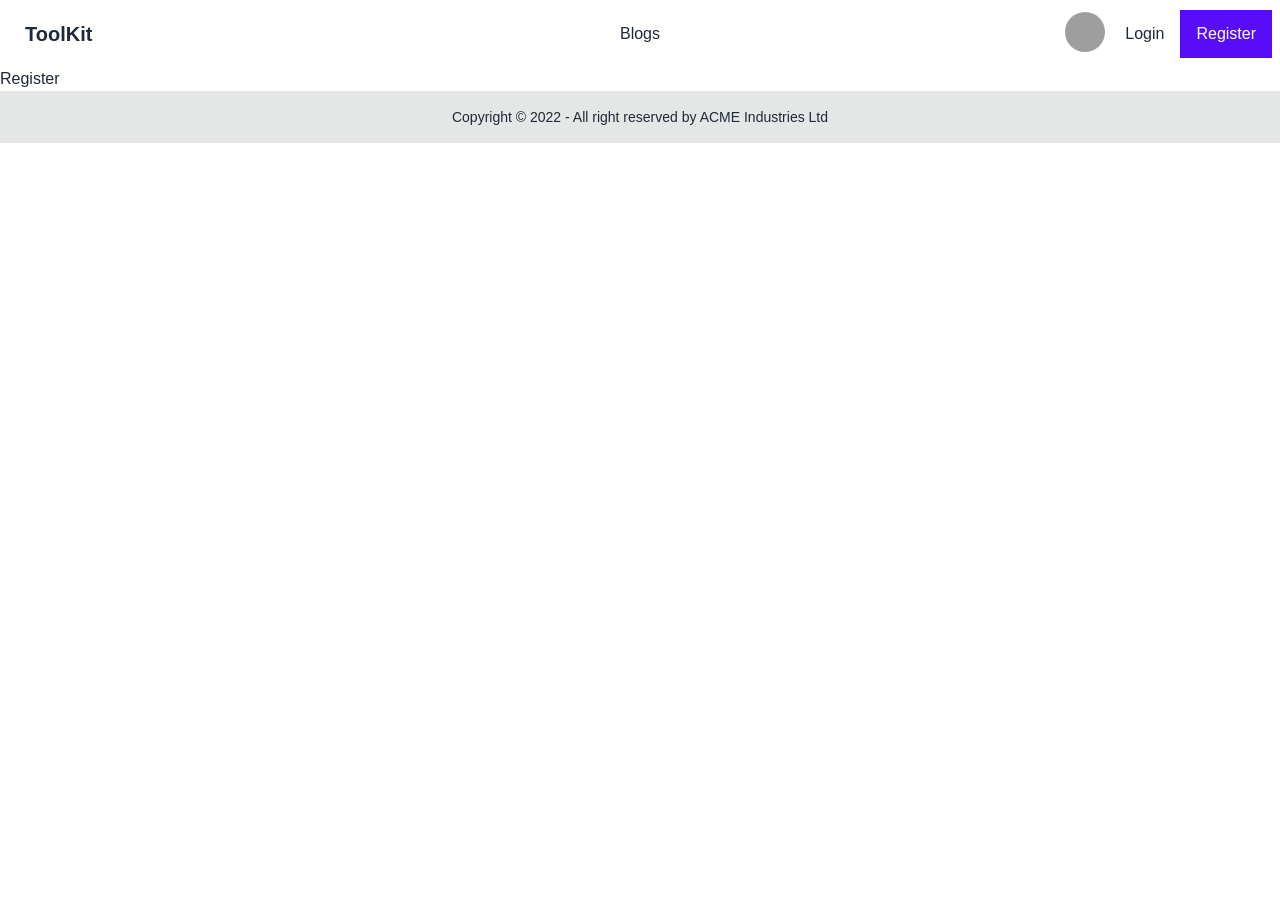
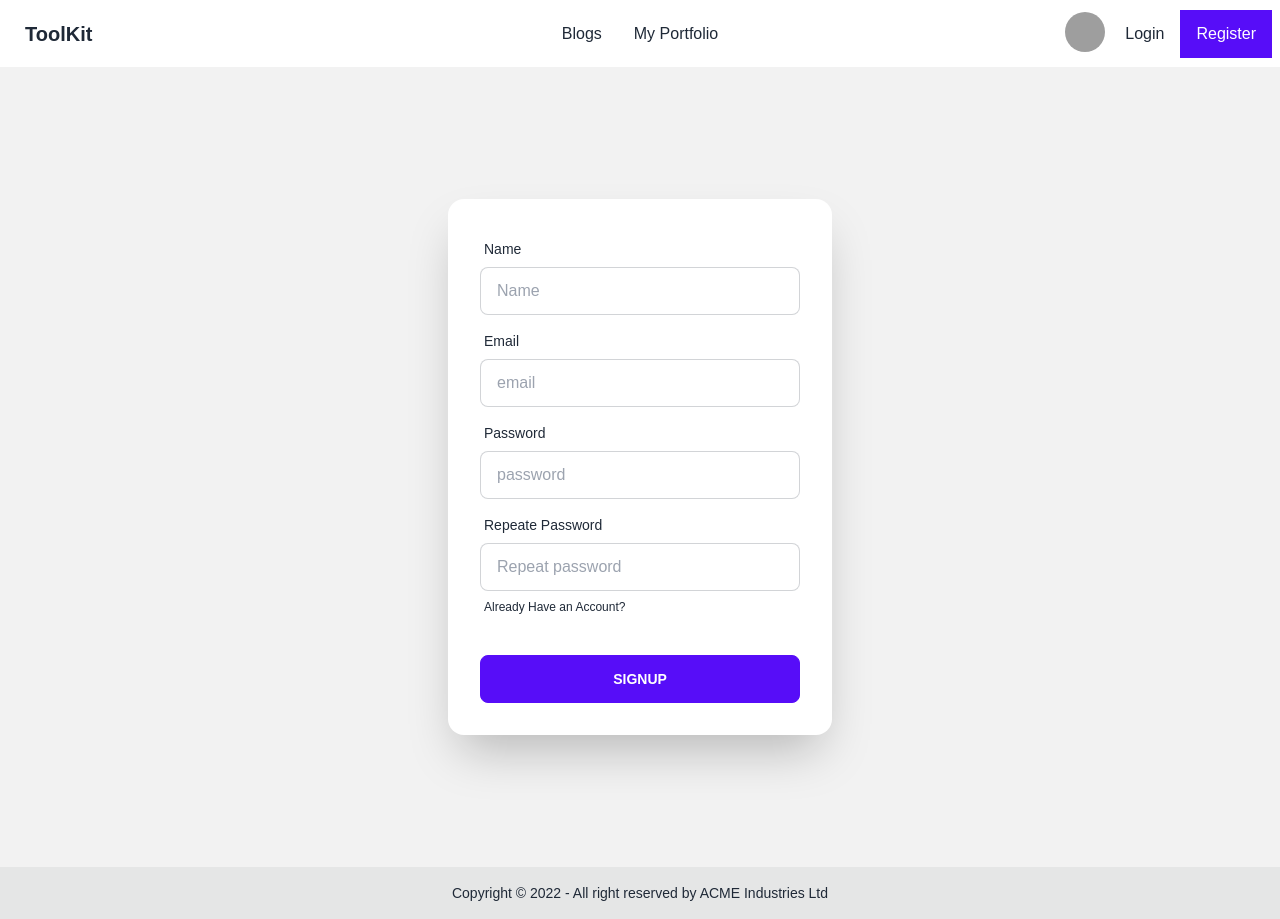
Before and after one commit to nhridoy/manufacturer-website-client-side, a React (Create React App) app: page /register in a window 1280 px wide. Before the commit the page ends 800 px from the top, so only its background shows below. Built offline with nearby package versions, Linux system fonts and the light colour scheme; grey boxes are pictures that could not be loaded.

Commit message:
Login Register page

```diff
--- a/src/components/Header/Header.js
+++ b/src/components/Header/Header.js
@@ -39,6 +39,9 @@ const Header = () => {
         <ul className="menu menu-horizontal p-0">
           <li>
             <Link to="blogs">Blogs</Link>
+          </li>
+          <li>
+            <Link to="myportfolio">My Portfolio</Link>
           </li>
         </ul>
       </div>
--- a/src/pages/Login/Login.js
+++ b/src/pages/Login/Login.js
@@ -1,7 +1,50 @@
 import React from "react";
+import { Link } from "react-router-dom";
 
 const Login = () => {
-  return <div>Login</div>;
+  return (
+    <div className="hero min-h-screen bg-base-200">
+      <div className="card flex-shrink-0 w-full max-w-sm shadow-2xl bg-base-100">
+        <div className="card-body">
+          <div className="form-control">
+            <label className="label">
+              <span className="label-text">Email</span>
+            </label>
+            <input
+              type="text"
+              placeholder="email"
+              className="input input-bordered"
+            />
+          </div>
+          <div className="form-control">
+            <label className="label">
+              <span className="label-text">Password</span>
+            </label>
+            <input
+              type="text"
+              placeholder="password"
+              className="input input-bordered"
+            />
+            <div className="flex justify-between">
+              <label className="label">
+                <a href="#" className="label-text-alt link link-hover">
+                  Forgot password?
+                </a>
+              </label>
+              <label className="label">
+                <Link to="/register" className="label-text-alt link link-hover">
+                  Don't Have an Account?
+                </Link>
+              </label>
+            </div>
+          </div>
+          <div className="form-control mt-6">
+            <button className="btn btn-primary">Login</button>
+          </div>
+        </div>
+      </div>
+    </div>
+  );
 };
 
 export default Login;
--- a/src/pages/Register/Register.js
+++ b/src/pages/Register/Register.js
@@ -1,7 +1,63 @@
 import React from "react";
+import { Link } from "react-router-dom";
 
 const Register = () => {
-  return <div>Register</div>;
+  return (
+    <div className="hero min-h-screen bg-base-200">
+      <div className="card flex-shrink-0 w-full max-w-sm shadow-2xl bg-base-100">
+        <div className="card-body">
+          <div className="form-control">
+            <label className="label">
+              <span className="label-text">Name</span>
+            </label>
+            <input
+              type="text"
+              placeholder="Name"
+              className="input input-bordered"
+            />
+          </div>
+          <div className="form-control">
+            <label className="label">
+              <span className="label-text">Email</span>
+            </label>
+            <input
+              type="email"
+              placeholder="email"
+              className="input input-bordered"
+            />
+          </div>
+          <div className="form-control">
+            <label className="label">
+              <span className="label-text">Password</span>
+            </label>
+            <input
+              type="password"
+              placeholder="password"
+              className="input input-bordered"
+            />
+          </div>
+          <div className="form-control">
+            <label className="label">
+              <span className="label-text">Repeate Password</span>
+            </label>
+            <input
+              type="password"
+              placeholder="Repeat password"
+              className="input input-bordered"
+            />
+            <label className="label">
+              <Link to="/login" className="label-text-alt link link-hover">
+                Already Have an Account?
+              </Link>
+            </label>
+          </div>
+          <div className="form-control mt-6">
+            <button className="btn btn-primary">Signup</button>
+          </div>
+        </div>
+      </div>
+    </div>
+  );
 };
 
 export default Register;
```
